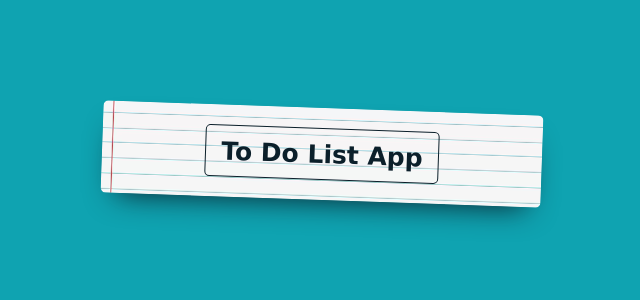
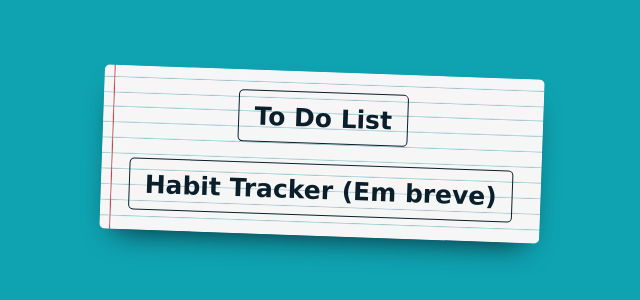
Before and after one commit to brunolieps/app-library, a plain HTML site: page index.html in a window 1280 px wide. Shown: the part 246-546 px from the top of the page, without its empty margins (318-958 px from the left). Drawn offline with Linux system fonts and the light colour scheme; a web font is replaced by a local one.

Commit message:
habit tracker button added

```diff
--- a/index.html
+++ b/index.html
@@ -10,7 +10,8 @@
 
 <body>
     <div class="container">
-        <a href="https://todo-list.bruno-oli-lira.workers.dev/">To Do List App</a>
+        <a href="https://todo-list.bruno-oli-lira.workers.dev/">To Do List</a>
+        <a href="#">Habit Tracker (Em breve)</a>
     </div>
 </body>
 
```
